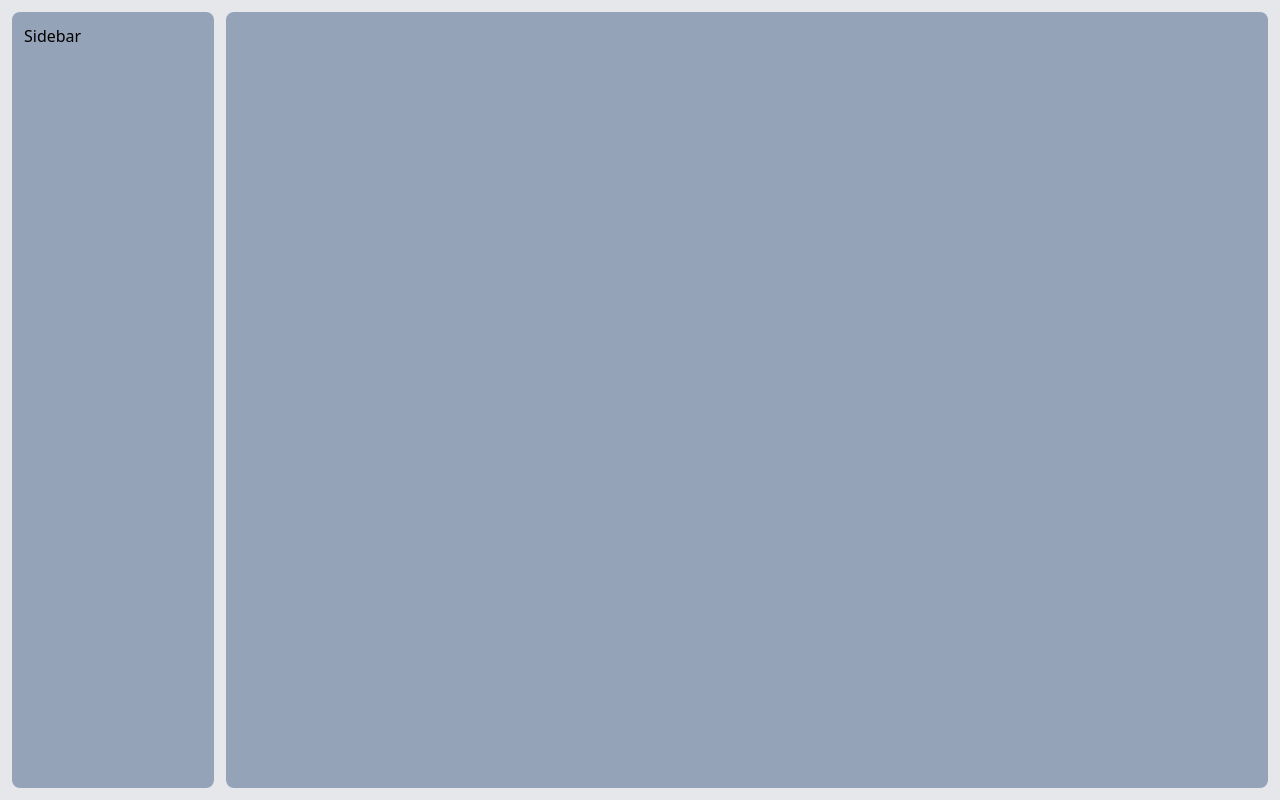
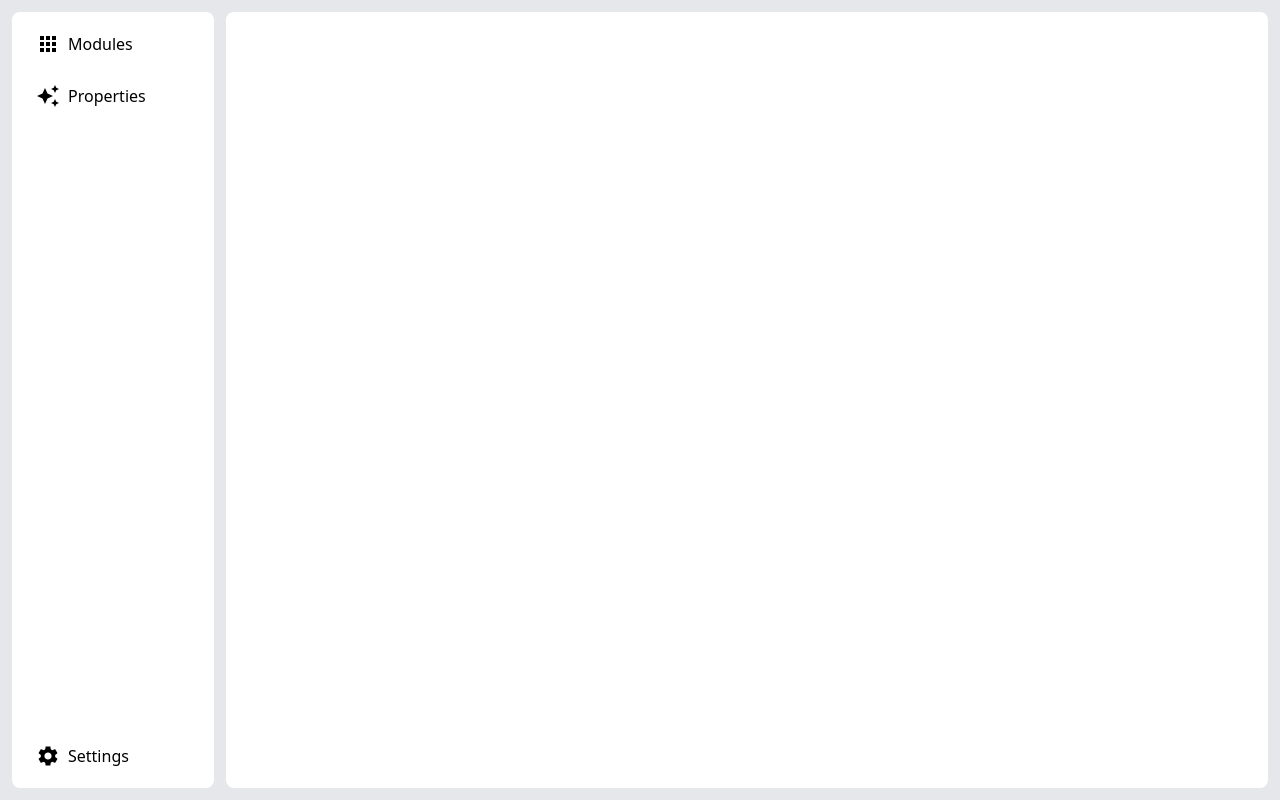
Before and after one commit to Zalaya/configuration-service, a React (Vite) app in the folder frontend/: page / in a window 1280 px wide. Built offline with nearby package versions, Linux system fonts and the light colour scheme.

Commit message:
feat: add some new styles to the basic components

```diff
--- a/frontend/src/components/Dashboard.tsx
+++ b/frontend/src/components/Dashboard.tsx
@@ -4,7 +4,7 @@ type DashboardProps = PropsWithChildren;
 
 const Dashboard = ({ children }: DashboardProps) => {
   return (
-    <div className="bg-slate-400 h-full w-full rounded-lg p-3">
+    <div className="bg-white h-full w-full rounded-lg p-3">
       {children}
     </div>
   );
--- a/frontend/src/components/Sidebar/Group.tsx
+++ b/frontend/src/components/Sidebar/Group.tsx
@@ -1,7 +1,11 @@
-const Group = () => {
+import { PropsWithChildren } from "react";
+
+type GroupProps = PropsWithChildren;
+
+const Group = ({ children }: GroupProps) => {
   return (
-    <div>
-      Group
+    <div className="flex flex-col gap-3">
+      {children}
     </div>
   );
 };
--- /dev/null
+++ b/frontend/src/components/Sidebar/Item.tsx
@@ -0,0 +1,17 @@
+import { SvgIconComponent } from "@mui/icons-material";
+
+type ItemProps = {
+  icon: SvgIconComponent;
+  text: string;
+}
+
+const Item = ({ icon: Icon, text }: ItemProps) => {
+  return (
+    <div className="hover:bg-gray-200 transition-colors duration-200 cursor-pointer flex gap-2 px-3 py-2 rounded-lg items-center">
+      <Icon />
+      <span>{text}</span>
+    </div>
+  );
+};
+
+export default Item;
--- a/frontend/src/components/Sidebar/Item/Icon.tsx
+++ /dev/null
@@ -1,9 +0,0 @@
-const Icon = () => {
-  return (
-    <div>
-      Icon
-    </div>
-  );
-};
-
-export default Icon;
--- a/frontend/src/components/Sidebar/Item/Item.tsx
+++ /dev/null
@@ -1,9 +0,0 @@
-const Item = () => {
-  return (
-    <div>
-      Item
-    </div>
-  );
-};
-
-export default Item;
--- a/frontend/src/components/Sidebar/Item/Label.tsx
+++ /dev/null
@@ -1,9 +0,0 @@
-const Label = () => {
-  return (
-    <div>
-      Label
-    </div>
-  );
-};
-
-export default Label;
--- a/frontend/src/components/Sidebar/Sidebar.tsx
+++ b/frontend/src/components/Sidebar/Sidebar.tsx
@@ -1,7 +1,20 @@
+import AppsIcon from '@mui/icons-material/Apps';
+import AutoAwesomeIcon from '@mui/icons-material/AutoAwesome';
+import SettingsIcon from '@mui/icons-material/Settings';
+
+import Group from "./Group";
+import Item from "./Item";
+
 const Sidebar = () => {
   return (
-    <div className="bg-slate-400 h-full rounded-lg w-60 p-3">
-      Sidebar
+    <div className="bg-white h-full flex justify-between flex-col rounded-lg w-60 p-3">
+      <Group>
+        <Item icon={AppsIcon} text="Modules" />
+        <Item icon={AutoAwesomeIcon} text="Properties" />
+      </Group>
+      <Group>
+        <Item icon={SettingsIcon} text="Settings" />
+      </Group>
     </div>
   );
 };
--- a/frontend/src/contexts/Sidebar/SidebarContext.tsx
+++ /dev/null
@@ -1,10 +0,0 @@
-import { createContext } from "react";
-
-type SidebarContextType = {
-  isMinimized: boolean;
-  toggle: () => void;
-};
-
-const SidebarContext = createContext<SidebarContextType | undefined>(undefined);
-
-export default SidebarContext;
--- a/frontend/src/contexts/Sidebar/SidebarProvider.tsx
+++ /dev/null
@@ -1,21 +0,0 @@
-import { PropsWithChildren, useState } from "react";
-
-import SidebarContext from "@/contexts/Sidebar/SidebarContext";
-
-type SidebarProviderProps = PropsWithChildren;
-
-const SidebarProvider = ({ children }: SidebarProviderProps) => {
-  const [isMinimized, setIsMinimized] = useState<boolean>(false);
-
-  const toggle = () => {
-    setIsMinimized(!isMinimized);
-  };
-
-  return (
-    <SidebarContext.Provider value={{ isMinimized, toggle }}>
-      {children}
-    </SidebarContext.Provider>
-  );
-};
-
-export default SidebarProvider;
--- a/frontend/src/contexts/Sidebar/useSidebar.ts
+++ /dev/null
@@ -1,15 +0,0 @@
-import { useContext } from "react";
-
-import SidebarContext from "@/contexts/Sidebar/SidebarContext";
-
-const useSidebar = () => {
-  const context = useContext(SidebarContext);
-
-  if (context === undefined) {
-    throw new Error('useSidebar must be used within a SidebarProvider');
-  }
-
-  return context;
-};
-
-export default useSidebar;
```
Also changed, not shown: frontend/package.json (+8 -2 lines), 1 other file (tests, documents, lock files or other folders).
